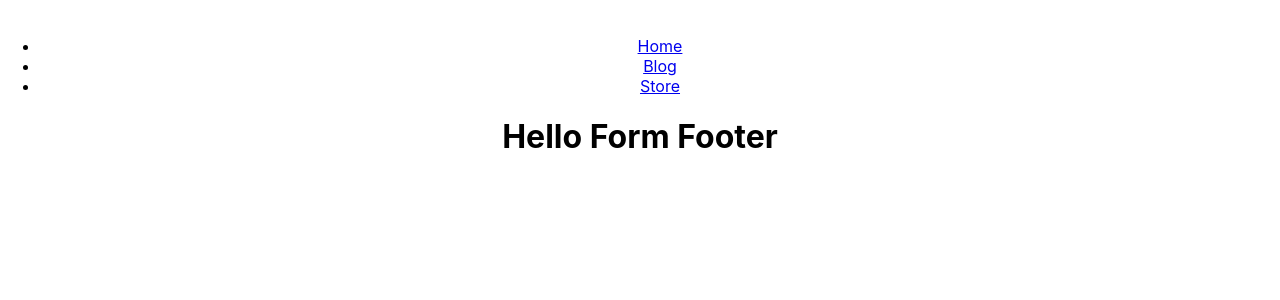
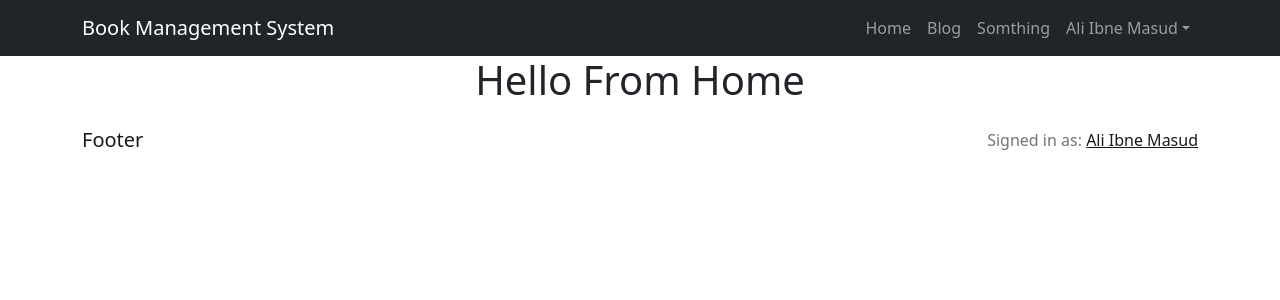
Before and after one commit to aliibnemasud/cycle-warehouse-client-side, a React (Create React App) app: page /home in a window 1280 px wide. Shown: the top 300 px of the page. Built offline with nearby package versions, Linux system fonts and the light colour scheme.

Commit message:
Bootstrap Added and added navbar

```diff
--- a/package.json
+++ b/package.json
@@ -17,8 +17,11 @@
     "@testing-library/jest-dom": "^5.16.4",
     "@testing-library/react": "^13.2.0",
     "@testing-library/user-event": "^13.5.0",
+    "bootstrap": "^5.1.3",
     "react": "^18.1.0",
+    "react-bootstrap": "^2.3.1",
     "react-dom": "^18.1.0",
+    "react-router-dom": "^6.3.0",
     "react-scripts": "5.0.1",
     "web-vitals": "^2.1.4"
   },
--- a/src/App.js
+++ b/src/App.js
@@ -1,11 +1,16 @@
+import { Route, Routes } from 'react-router-dom';
 import './App.css';
 import Footer from './componants/Footer/Footer';
 import Header from './componants/Header/Header';
+import Home from './componants/Home/Home';
 
 function App() {
   return (
     <div className="App">
       <Header></Header>
+      <Routes>
+        <Route path='/home' element={<Home></Home>}></Route>
+      </Routes>
       <Footer></Footer>
     </div>
   );
--- a/src/componants/Footer/Footer.js
+++ b/src/componants/Footer/Footer.js
@@ -1,9 +1,20 @@
 import React from 'react';
+import { Container, Navbar } from 'react-bootstrap';
 
 const Footer = () => {
     return (
         <div>
-            <h1>Hello Form Footer</h1>
+            <Navbar fixd="bottom">
+                <Container>
+                    <Navbar.Brand href="#home">Footer</Navbar.Brand>
+                    <Navbar.Toggle />
+                    <Navbar.Collapse className="justify-content-end">
+                        <Navbar.Text>
+                            Signed in as: <a href="#login">Ali Ibne Masud</a>
+                        </Navbar.Text>
+                    </Navbar.Collapse>
+                </Container>
+            </Navbar>
         </div>
     );
 };
--- a/src/componants/Header/Header.js
+++ b/src/componants/Header/Header.js
@@ -1,17 +1,29 @@
 import React from 'react';
+import { Container, Nav, Navbar, NavDropdown } from 'react-bootstrap';
 
 const Header = () => {
     return (
-        <div>
-            <nav>
-                <img src="" alt="" />
-                <ul>
-                    <li><a href="/">Home</a></li>
-                    <li><a href="/blog">Blog</a></li>
-                    <li><a href="/store">Store</a></li>
-                </ul>
-            </nav>
-        </div>
+        <Navbar collapseOnSelect expand="lg" bg="dark" variant="dark">
+            <Container>
+                <Navbar.Brand href="#home">Book Management System</Navbar.Brand>
+                <Navbar.Toggle aria-controls="responsive-navbar-nav" />
+                <Navbar.Collapse id="responsive-navbar-nav">
+                    <Nav className='ms-auto'>
+                        <Nav.Link href="/home">Home</Nav.Link>
+                        <Nav.Link href="/blog">Blog</Nav.Link>
+
+                        <Nav.Link eventKey={2} href="#memes">Somthing</Nav.Link>
+                        <NavDropdown title="Ali Ibne Masud" id="collasible-nav-dropdown">
+                            <NavDropdown.Item href="#action/3.1">Profile</NavDropdown.Item>
+                            <NavDropdown.Item href="#action/3.2">Setting</NavDropdown.Item>
+
+                            <NavDropdown.Divider />
+                            <NavDropdown.Item href="#action/3.4">Sign Out</NavDropdown.Item>
+                        </NavDropdown>
+                    </Nav>
+                </Navbar.Collapse>
+            </Container>
+        </Navbar>
     );
 };
 
--- /dev/null
+++ b/src/componants/Home/Home.js
@@ -0,0 +1,11 @@
+import React from 'react';
+
+const Home = () => {
+    return (
+        <div fixed='bottom'>
+            <h1>Hello From Home</h1>
+        </div>
+    );
+};
+
+export default Home;
--- a/src/index.js
+++ b/src/index.js
@@ -3,12 +3,16 @@ import ReactDOM from 'react-dom/client';
 import './index.css';
 import App from './App';
 import reportWebVitals from './reportWebVitals';
+import 'bootstrap/dist/css/bootstrap.min.css';
+import { BrowserRouter } from 'react-router-dom';
 
 const root = ReactDOM.createRoot(document.getElementById('root'));
 root.render(
-  <React.StrictMode>
-    <App />
-  </React.StrictMode>
+  <BrowserRouter>
+    <React.StrictMode>
+      <App />
+    </React.StrictMode>
+  </BrowserRouter>
 );
 
 // If you want to start measuring performance in your app, pass a function
```
Also changed, not shown: 1 other file (tests, documents, lock files or other folders).
